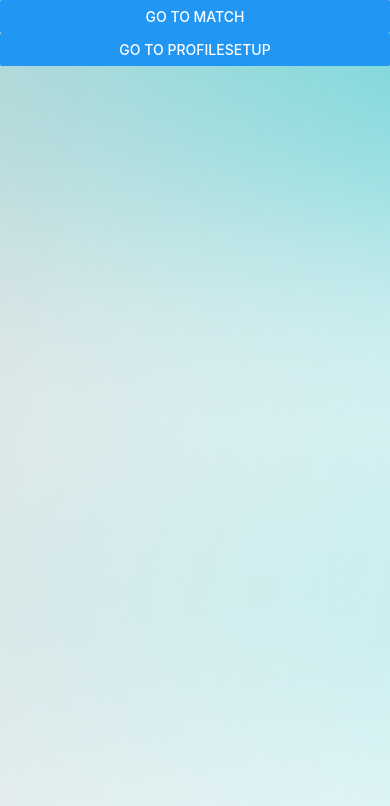
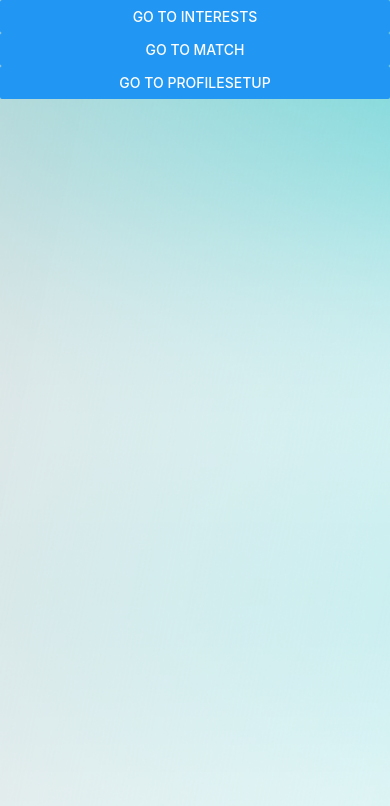
Before and after one commit to SeeYouCU/SeeYouCU-Frontend, a React Native app: screen /Home in a window 390 px wide. Shown: the top 806 px of the page. Built offline with nearby package versions, Linux system fonts and the light colour scheme.

Commit message:
Add fake interests button

```diff
--- a/routes/Home.js
+++ b/routes/Home.js
@@ -6,6 +6,7 @@ export default function Home({ navigation }) {
     <ImageBackground
       source={require('../public/bg.png')}
       style={styles.container}>
+      <Button title="Go to Interests" onPress={() => navigation.navigate('Interests')} />
       <Button title="Go to Match" onPress={() => navigation.navigate('Match')} />
       <Button title="Go to ProfileSetup" onPress={() => navigation.navigate('ProfileSetup')} />
     </ImageBackground>
```
